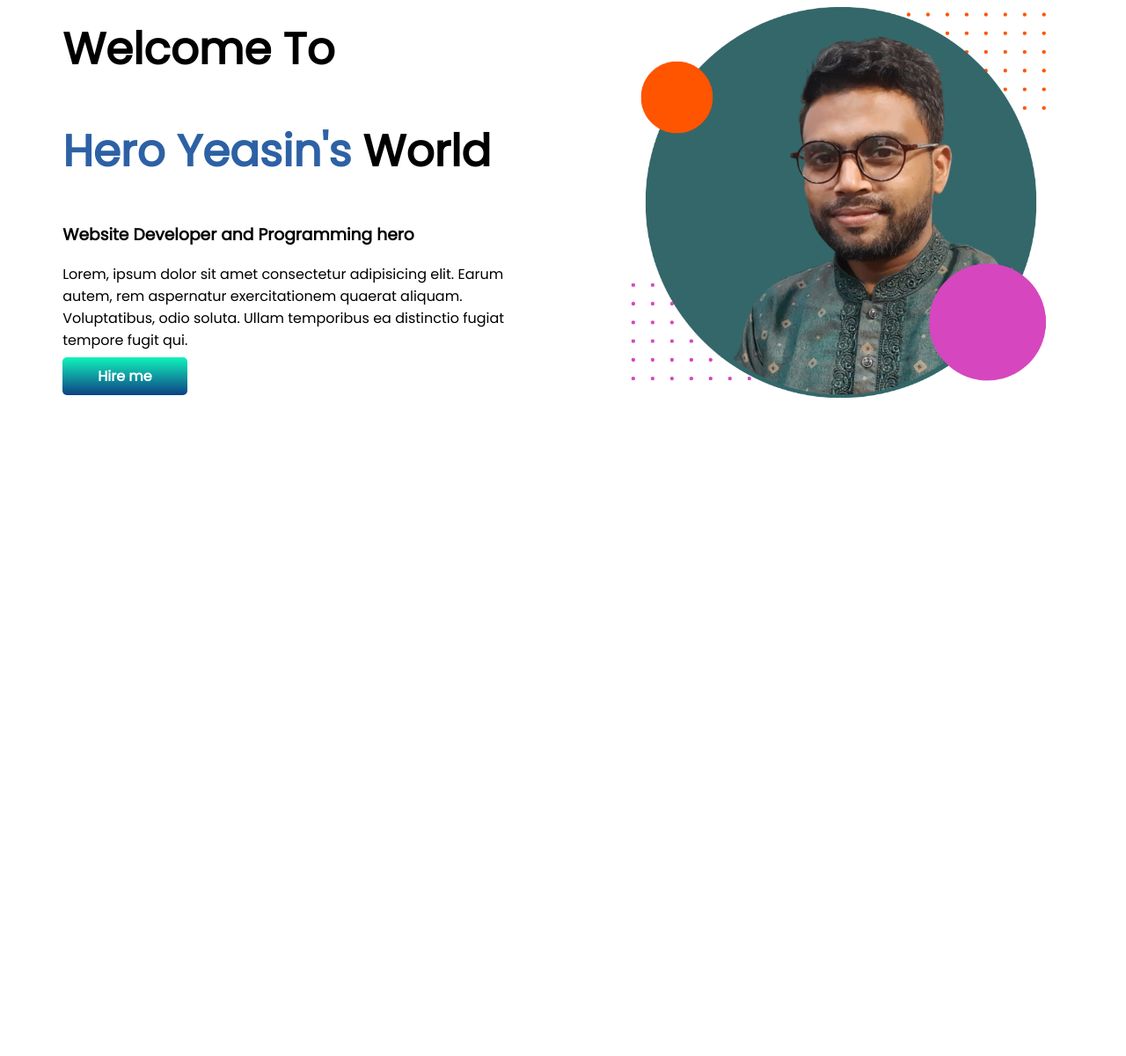
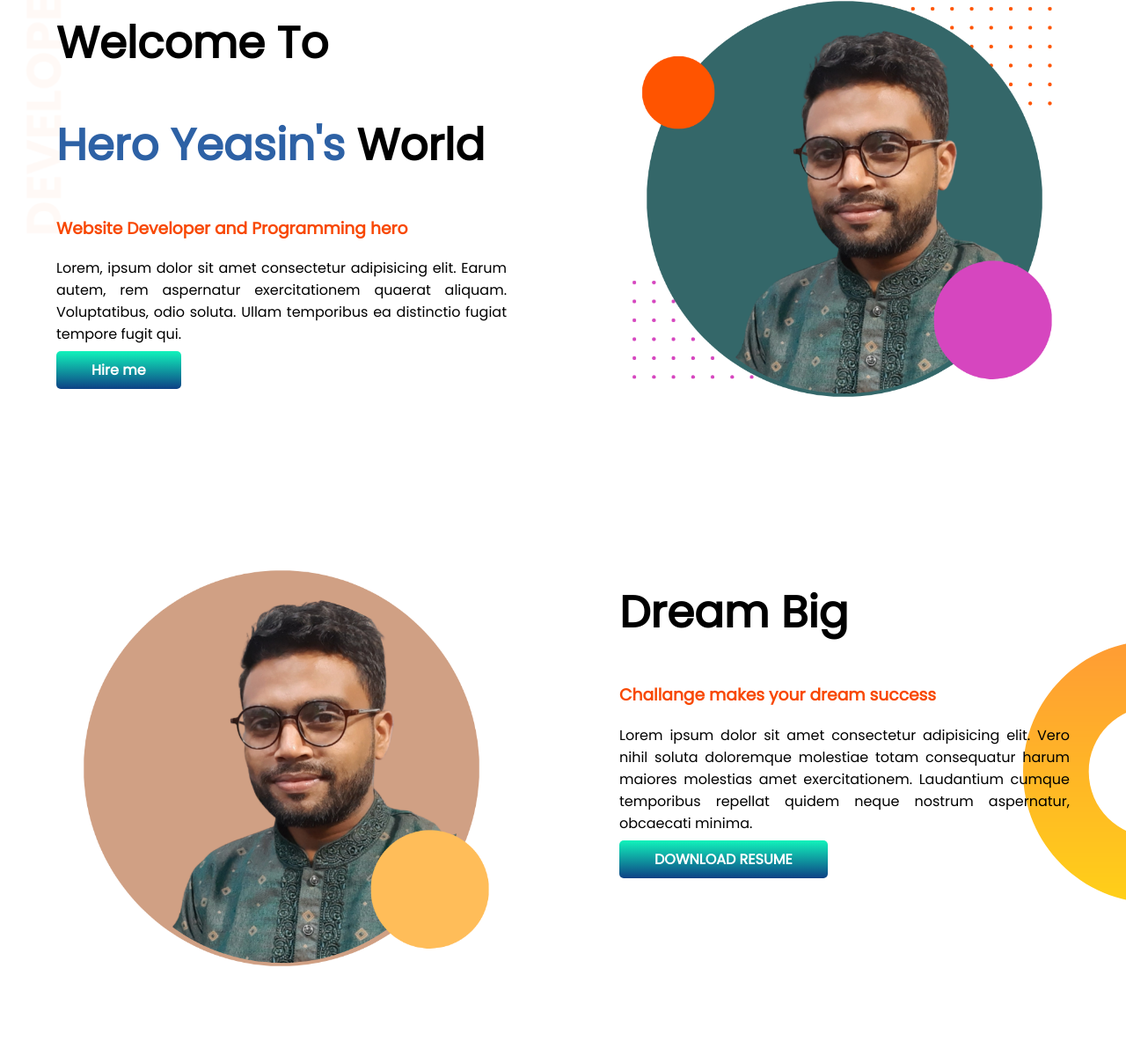
Before and after one commit to ayeasin14/developer-portfolio, a plain HTML site: page index.html in a window 1280 px wide. Shown: the part 94-1294 px from the top of the page at 88% size. Before the commit the page ends 800 px from the top, so only its background shows below. Drawn offline with Linux system fonts and the light colour scheme.

Commit message:
2nd sercion

```diff
--- a/index.html
+++ b/index.html
@@ -14,7 +14,7 @@
 </head>
 
 <body>
-    <section>
+    <section class="top-banner">
         <div class="half">
             <h1>Welcome To</h1>
             <h1> <span class="Author-name">Hero Yeasin's</span> World </h1>
@@ -27,6 +27,20 @@
             <img src=" images/Yeasin.png" alt="">
         </div>
     </section>
+
+    <section class="dream-big">
+        <div class="half">
+            <img src="images/Yeasin2.png" alt="">
+        </div>
+        <div class="half">
+            <h1>Dream Big</h1>
+            <h3>Challange makes your dream success</h3>
+            <p>Lorem ipsum dolor sit amet consectetur adipisicing elit. Vero nihil soluta doloremque molestiae totam
+                consequatur harum maiores molestias amet exercitationem. Laudantium cumque temporibus repellat quidem
+                neque nostrum aspernatur, obcaecati minima.</p>
+            <a class="link-button" target="_blank" href="#"> DOWNLOAD RESUME</a>
+        </div>
+    </section>
 </body>
 
 </html>
--- a/style.css
+++ b/style.css
@@ -1,9 +1,14 @@
 body {
     font-family: 'Poppins', sans-serif;
+    margin: 0;
 }
 
 h1 {
     font-size: 50px;
+}
+
+h3 {
+    color: rgb(248, 72, 2);
 }
 
 .Author-name {
@@ -31,3 +36,18 @@ section {
     padding: 10px 40px;
     border-radius: 5px;
 }
+
+.top-banner {
+    background-image: url(images/top-banner.png);
+    background-repeat: no-repeat;
+}
+
+.dream-big {
+    background-image: url(images/dream-bg.png);
+    background-repeat: no-repeat;
+    background-position: right;
+}
+
+p {
+    text-align: justify;
+}
```
